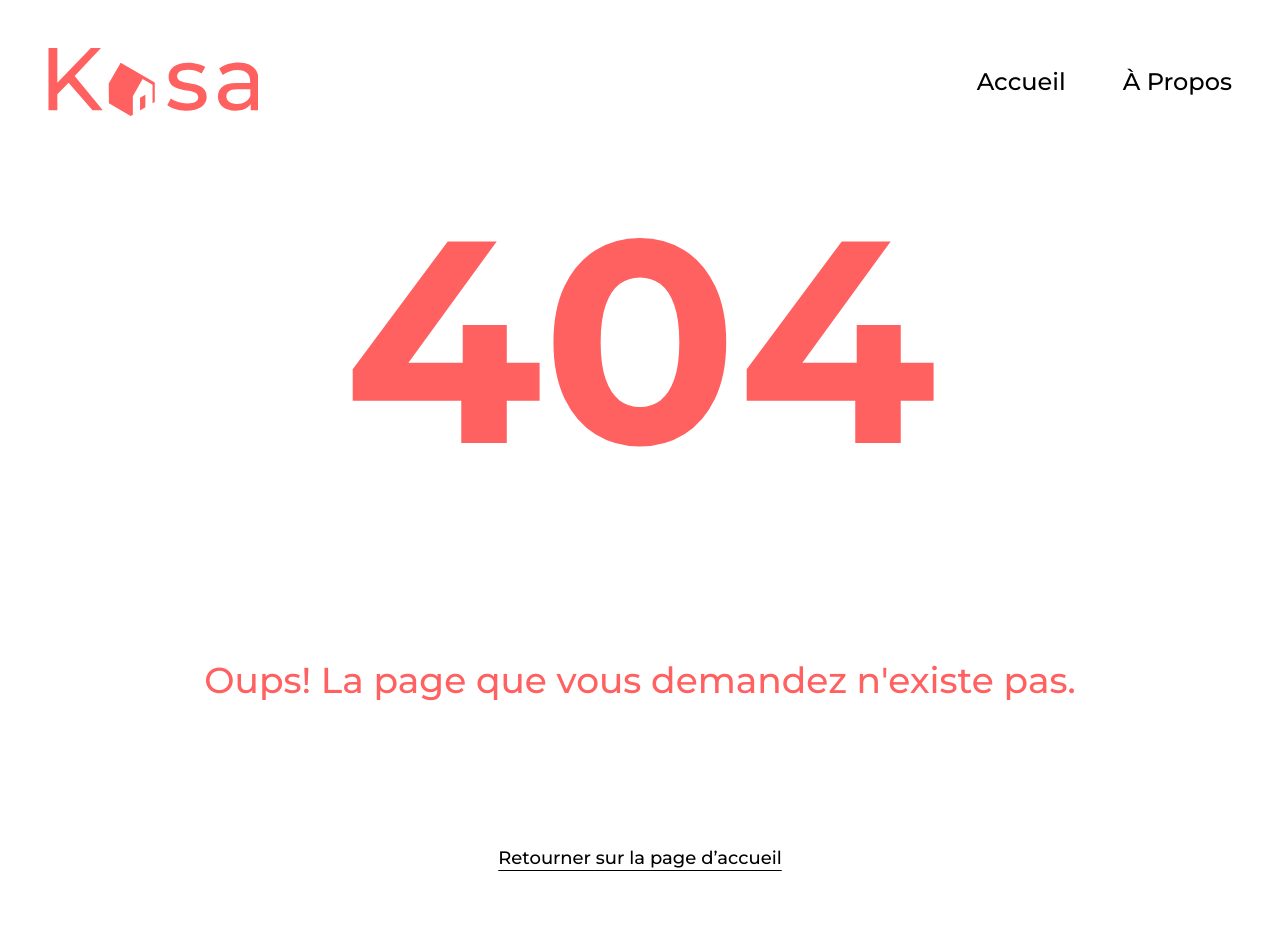
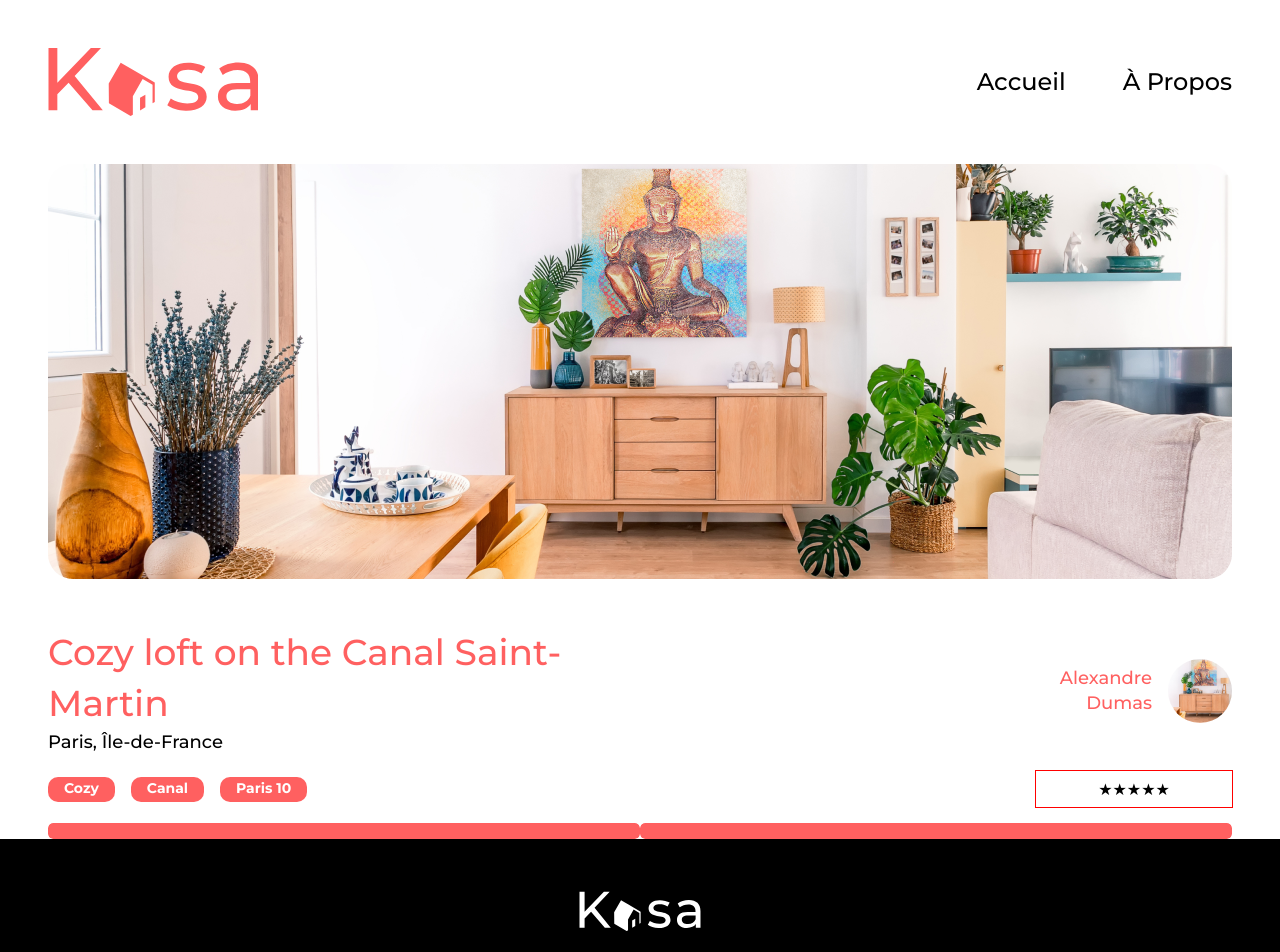
Before and after one commit to QuentinDch/Kasa-opc-p7, a React (Vite) app: page /accommodation/0979876d in a window 1280 px wide. Before the commit this address had no page. Shown: the top 952 px of the page. Built offline with nearby package versions, Linux system fonts and the light colour scheme.

Commit message:
add accommodation routes

```diff
--- a/src/App.jsx
+++ b/src/App.jsx
@@ -10,7 +10,7 @@ function App() {
     <Routes>
       <Route path="/" element={<Home />} />
       <Route path="/about" element={<About />} />
-      <Route path="/accommodation" element={<Accommodation />} />
+      <Route path="/accommodation/:id" element={<Accommodation />} />
       <Route path="*" element={<NotFound />} />
     </Routes>
   );
--- a/src/main.scss
+++ b/src/main.scss
@@ -18,3 +18,4 @@
 
 @import "./sass/pages/Accommodation/Carousel.scss";
 @import "./sass/pages/Accommodation/Container.scss";
+@import "./sass/pages/Accommodation/Detail.scss";
--- /dev/null
+++ b/src/pages/Accommodation/Detail.jsx
@@ -0,0 +1,13 @@
+import data from "../../data/logements.json";
+import Collapse from "../../components/Collapse";
+
+const Detail = () => {
+  return (
+    <div className="detail">
+      <Collapse />
+      <Collapse />
+    </div>
+  );
+};
+
+export default Detail;
--- a/src/pages/Accommodation/Main.jsx
+++ b/src/pages/Accommodation/Main.jsx
@@ -1,11 +1,13 @@
 import Carousel from "./Carousel";
 import Container from "./Container";
+import Detail from "./Detail";
 
 const Main = () => {
   return (
     <main>
       <Carousel />
       <Container />
+      <Detail />
     </main>
   );
 };
--- a/src/pages/Home/Card.jsx
+++ b/src/pages/Home/Card.jsx
@@ -1,12 +1,17 @@
-const Card = ({ cover, title }) => {
+import { Link } from "react-router-dom";
+
+const Card = ({ id, cover, title }) => {
   return (
     <article className="card">
-      <a href="#" aria-label={`Voir les détails de ${title}`}>
+      <Link
+        to={`/accommodation/${id}`}
+        aria-label={`Voir les détails de ${title}`}
+      >
         <figure className="card-figure">
           <img src={cover} alt={title} loading="lazy" />
           <figcaption>{title}</figcaption>
         </figure>
-      </a>
+      </Link>
     </article>
   );
 };
--- a/src/pages/Home/Display.jsx
+++ b/src/pages/Home/Display.jsx
@@ -5,7 +5,12 @@ const Display = () => {
   return (
     <div className="grid">
       {data.map((card) => (
-        <Card key={card.id} cover={card.cover} title={card.title} />
+        <Card
+          key={card.id}
+          id={card.id}
+          cover={card.cover}
+          title={card.title}
+        />
       ))}
     </div>
   );
--- a/src/sass/pages/Accommodation/Container.scss
+++ b/src/sass/pages/Accommodation/Container.scss
@@ -74,7 +74,6 @@
   width: 64px;
   height: 64px;
   border-radius: 50%;
-  background-color: #c4c4c4;
   overflow: hidden;
 
   @media screen and (max-width: 767px) {
@@ -120,8 +119,9 @@
 .tags ul li {
   color: var(--color-white);
   background-color: var(--color-red);
-  width: 115px;
+  width: auto;
   height: 25px;
+  padding-inline: 1rem;
   @include flex-center;
   font-weight: bold;
   font-size: 14px;
@@ -129,7 +129,6 @@
   border-radius: 10px;
 
   @media screen and (max-width: 767px) {
-    width: 84px;
     height: 18px;
     font-size: 10px;
     line-height: 14.26px;
--- /dev/null
+++ b/src/sass/pages/Accommodation/Detail.scss
@@ -0,0 +1,4 @@
+.detail {
+  display: grid;
+  grid-template-columns: repeat(2, 1fr);
+}
```
